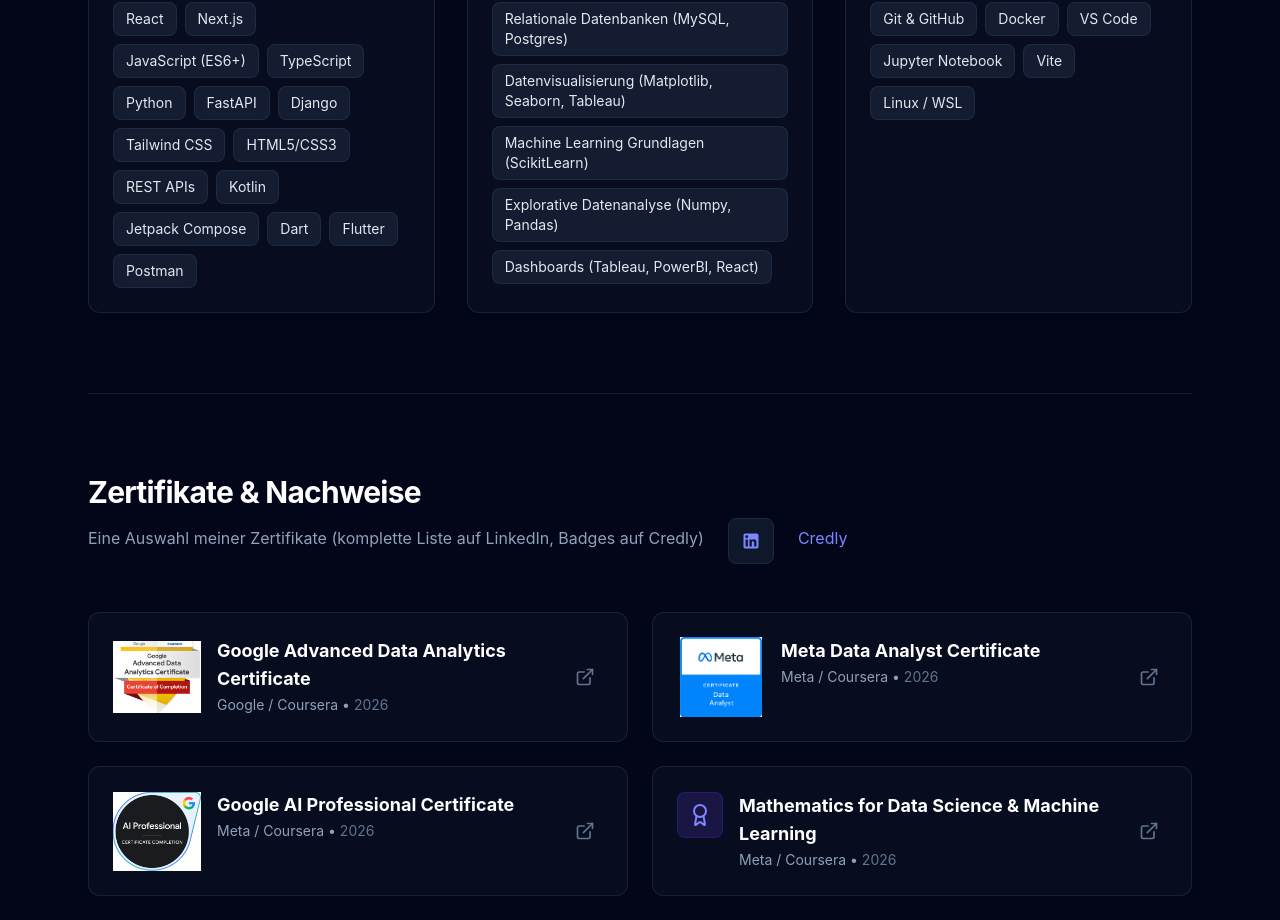
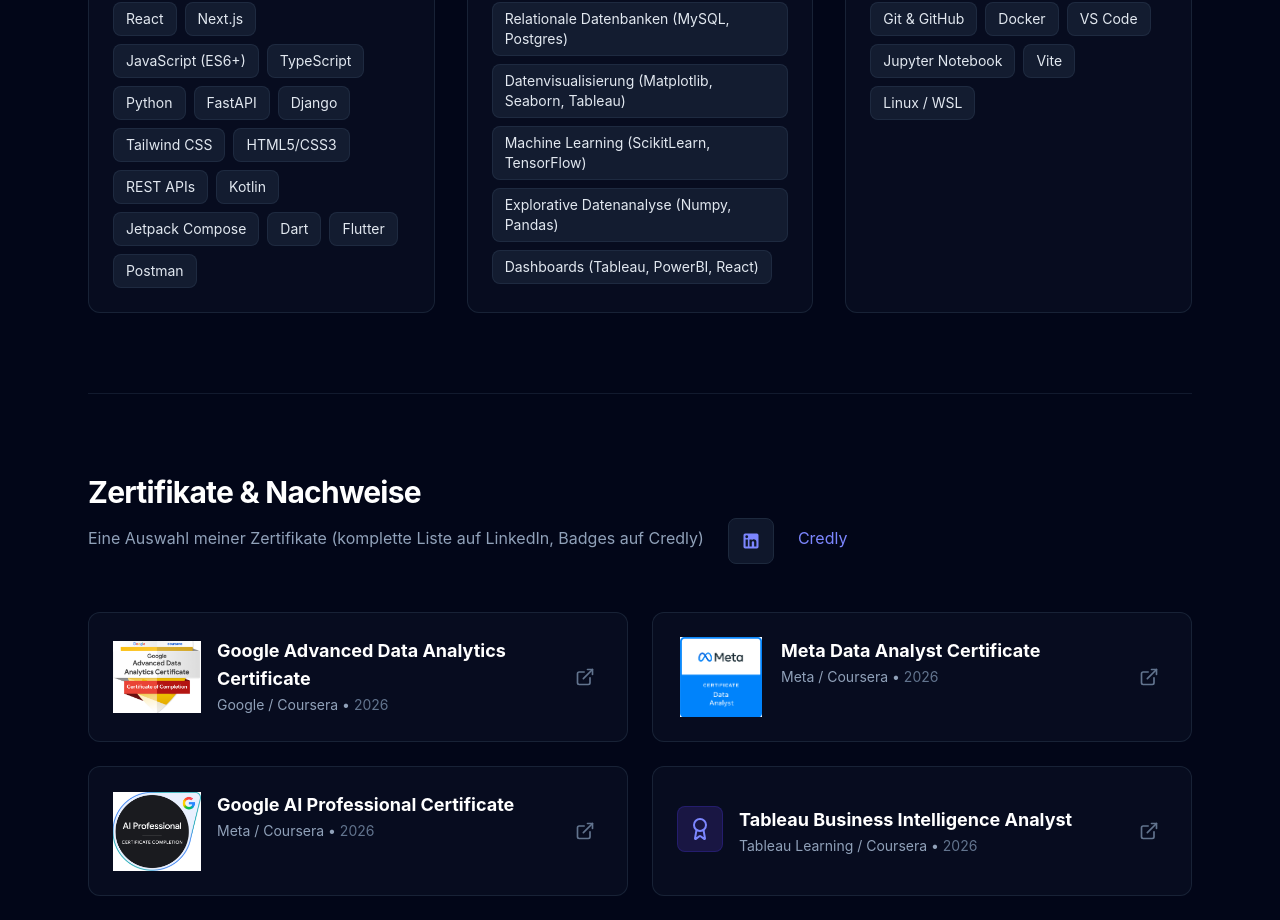
Before and after one commit to birgit2704/data_analysis_and_machine_learning_portfolio_2026, a React (Vite) app: page / in a window 1280 px wide. Shown: the part 2620-3540 px from the top of the page. Built offline with nearby package versions, Linux system fonts and the light colour scheme.

Commit message:
Update Certificate

```diff
--- a/src/data/portfolioData.js
+++ b/src/data/portfolioData.js
@@ -48,7 +48,7 @@
       "Data & Analytics": [
         "Relational databases (MySQL, Postgres)",
         "Data visualizations (Matplotlib, Seaborn, Tableau)",
-        "Machine Learning Basics (ScikitLearn)",
+        "Machine Learning (ScikitLearn, TensorFlow)",
         "EDA (Numpy, Pandas)",
         "Dashboards (Tableau, PowerBI, React)",
       ],
@@ -165,6 +165,14 @@
       },
       {
         id: 4,
+        title: "Tableau Business Intelligence Analyst",
+        issuer: "Tableau Learning / Coursera",
+        date: "2026",
+        credentialUrl:
+          "https://www.coursera.org/account/accomplishments/specialization/51T8YE0CM6A8",
+      },
+      {
+        id: 5,
         title: "Mathematics for Data Science & Machine Learning",
         issuer: "Meta / Coursera",
         date: "2026",
@@ -172,7 +180,7 @@
           "https://www.coursera.org/account/accomplishments/specialization/I9Y87MGSSDYV",
       },
       {
-        id: 5,
+        id: 6,
         title: "Local LLMs via Ollama & LM Studio",
         issuer: "Udemy Business Leadership Academy",
         date: "2025",
@@ -180,7 +188,7 @@
           "https://www.udemy.com/certificate/UC-02fc736c-e6ee-414f-bca5-5dcba689064e/",
       },
       {
-        id: 6,
+        id: 7,
         title: "LLM Finetuning Fundamentals",
         issuer: "Udemy Business Leadership Academy",
         date: "2025",
@@ -188,7 +196,7 @@
           "https://www.udemy.com/certificate/UC-31ae0fb3-dacb-4b5a-8edf-9df43fa433ee/",
       },
       {
-        id: 7,
+        id: 8,
         title: "The complete SQL Bootcamp: From Zero to Hero",
         issuer: "Udemy Business Leadership Academy",
         date: "2024",
@@ -245,7 +253,7 @@
       "Daten & Analytik": [
         "Relationale Datenbanken (MySQL, Postgres)",
         "Datenvisualisierung (Matplotlib, Seaborn, Tableau)",
-        "Machine Learning Grundlagen (ScikitLearn)",
+        "Machine Learning (ScikitLearn, TensorFlow)",
         "Explorative Datenanalyse (Numpy, Pandas)",
         "Dashboards (Tableau, PowerBI, React)",
       ],
@@ -351,6 +359,7 @@
           "https://www.coursera.org/account/accomplishments/specialization/IDKYVP40ECZ5",
         image: "/badge_meta.png",
       },
+
       {
         id: 3,
         title: "Google AI Professional Certificate",
@@ -362,6 +371,14 @@
       },
       {
         id: 4,
+        title: "Tableau Business Intelligence Analyst",
+        issuer: "Tableau Learning / Coursera",
+        date: "2026",
+        credentialUrl:
+          "https://www.coursera.org/account/accomplishments/specialization/51T8YE0CM6A8",
+      },
+      {
+        id: 5,
         title: "Mathematics for Data Science & Machine Learning",
         issuer: "Meta / Coursera",
         date: "2026",
@@ -369,7 +386,7 @@
           "https://www.coursera.org/account/accomplishments/specialization/I9Y87MGSSDYV",
       },
       {
-        id: 5,
+        id: 6,
         title: "Local LLMs via Ollama & LM Studio",
         issuer: "Udemy Business Leadership Academy",
         date: "2025",
@@ -377,7 +394,7 @@
           "https://www.udemy.com/certificate/UC-02fc736c-e6ee-414f-bca5-5dcba689064e/",
       },
       {
-        id: 6,
+        id: 7,
         title: "LLM Finetuning Fundamentals",
         issuer: "Udemy Business Leadership Academy",
         date: "2025",
@@ -385,7 +402,7 @@
           "https://www.udemy.com/certificate/UC-31ae0fb3-dacb-4b5a-8edf-9df43fa433ee/",
       },
       {
-        id: 7,
+        id: 8,
         title: "The complete SQL Bootcamp: From Zero to Hero",
         issuer: "Udemy Business Leadership Academy",
         date: "2024",
```
